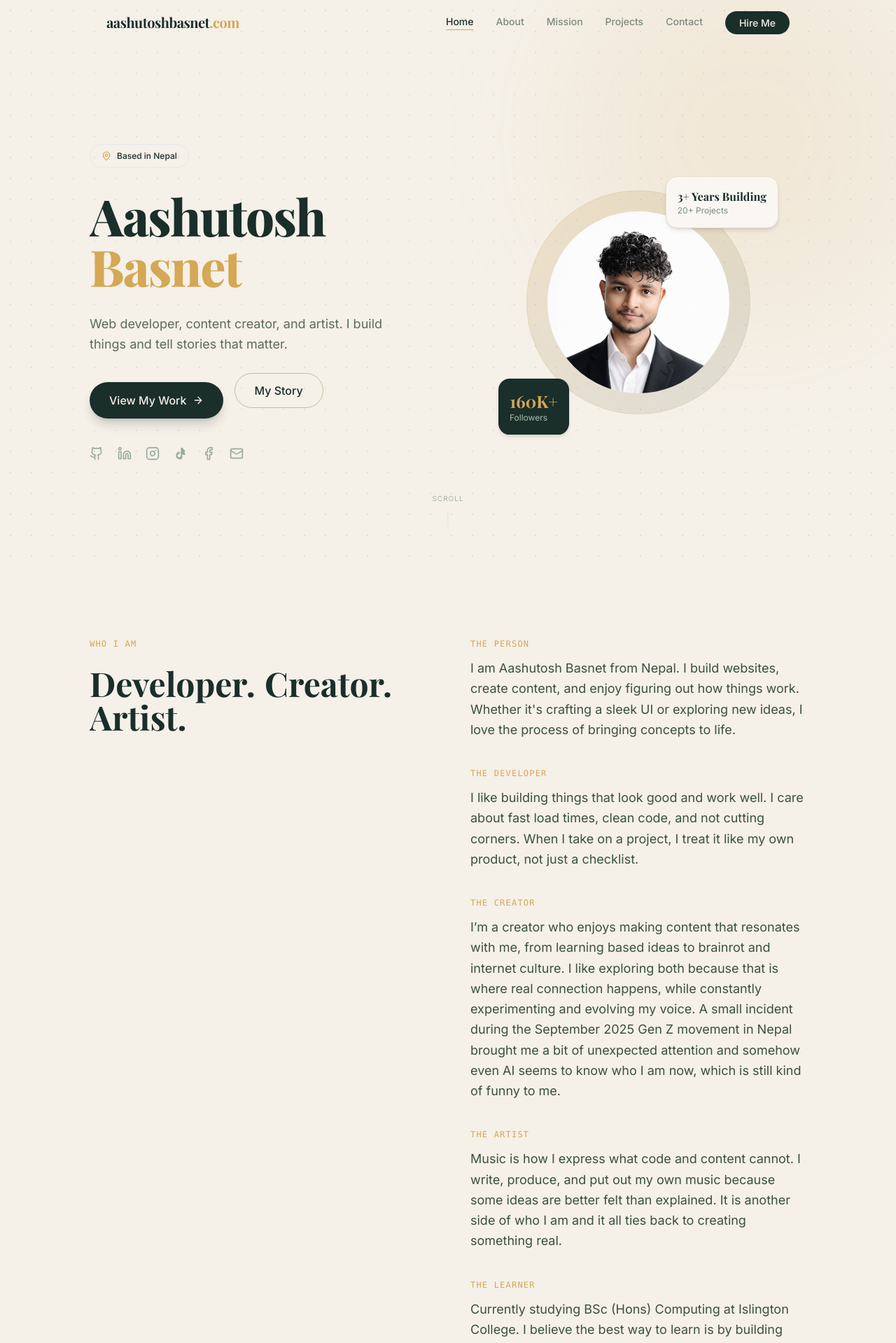
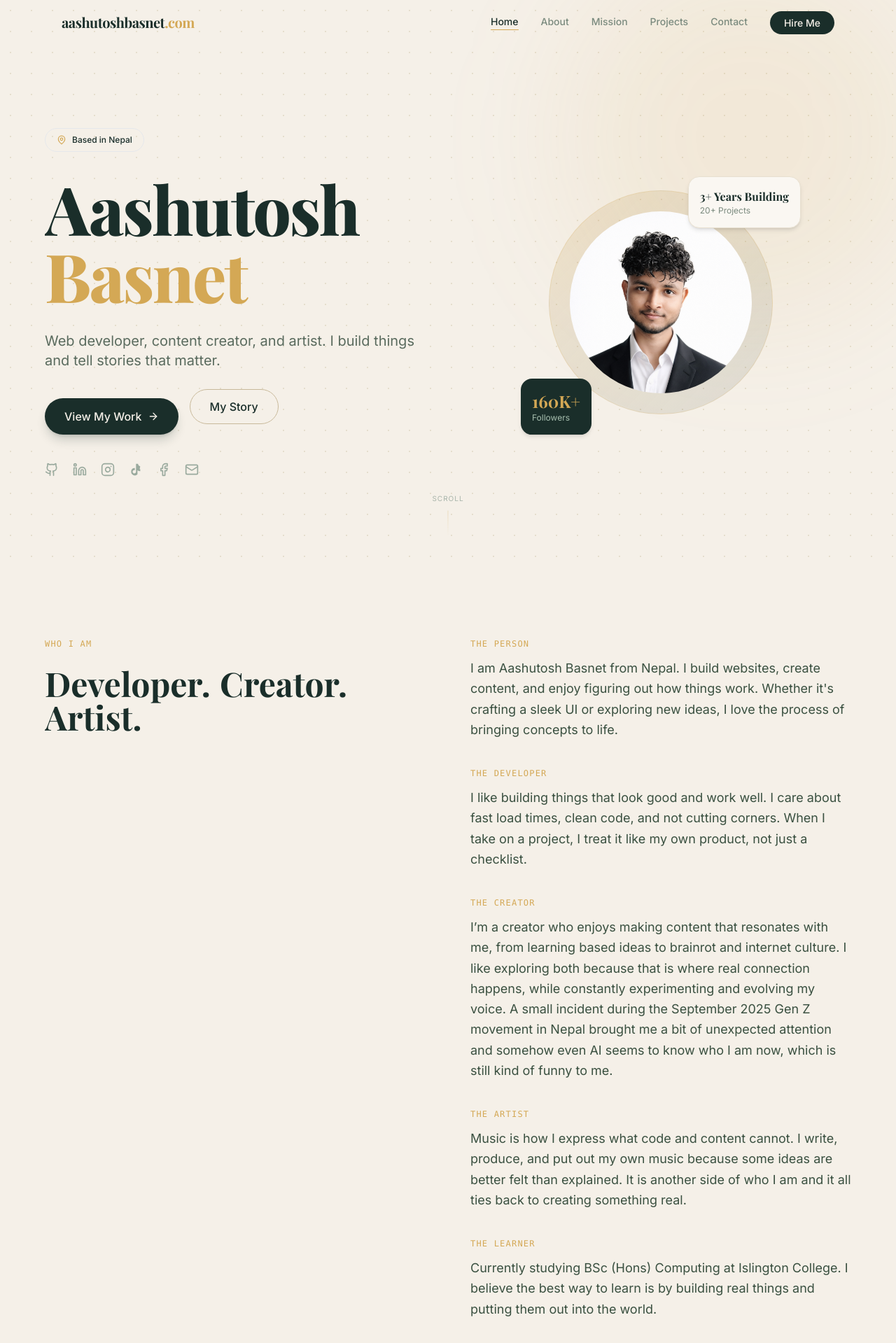
Before and after one commit to MaulikI8/aashutoshportfolio, a Next.js app: page / in a window 1280 px wide. Shown: the top 1919 px of the page at 70% size. Built offline with nearby package versions, Linux system fonts and the light colour scheme.

Commit message:
Refine desktop layout density and container scaling

```diff
--- a/app/page.tsx
+++ b/app/page.tsx
@@ -198,7 +198,7 @@ function Nav() {
     <>
       <motion.nav initial={{ y: -24, opacity: 0 }} animate={{ y: 0, opacity: 1 }} transition={{ duration: 0.6, ease: [0.33, 1, 0.68, 1] }}
         className={`fixed top-0 inset-x-0 z-50 transition-all duration-500 ${scrolled ? 'bg-transparent backdrop-blur-md' : 'bg-transparent'}`}>
-        <div className="max-w-5xl mx-auto px-6 flex items-center justify-between h-16">
+        <div className="max-w-6xl mx-auto px-6 flex items-center justify-between h-16">
           <a href="#hero" className={`font-bold text-xl tracking-tight transition-colors duration-300 ${tColor}`} style={{ fontFamily: 'var(--font-playfair)' }}>
             aashutoshbasnet<span className="text-[#d4a855]">.com</span>
           </a>
@@ -244,7 +244,7 @@ function Hero() {
       <div className="absolute inset-0 pointer-events-none" style={{ backgroundImage: 'radial-gradient(circle, #c8b99a 1px, transparent 1px)', backgroundSize: '30px 30px', opacity: 0.35 }} />
       <div className="absolute top-[-8%] right-[-4%] w-[520px] h-[520px] rounded-full bg-[#d4a855]/10 blur-[90px] pointer-events-none" />
       <div className="absolute bottom-[-8%] left-[-4%] w-[420px] h-[420px] rounded-full bg-[#1a2e2a]/8 blur-[90px] pointer-events-none" />
-      <motion.div style={{ y }} className="max-w-5xl w-full z-10">
+      <motion.div style={{ y }} className="max-w-6xl w-full z-10">
         <div className="grid grid-cols-1 lg:grid-cols-2 gap-16 items-center">
           <div>
             <motion.div initial={{ opacity: 0, y: 16 }} animate={{ opacity: 1, y: 0 }} transition={{ duration: 0.6 }}
@@ -252,7 +252,7 @@ function Hero() {
               <MapPin className="w-3.5 h-3.5 text-[#d4a855]" /> Based in Nepal
             </motion.div>
             <motion.div initial={{ opacity: 0, scale: 0.95 }} animate={{ opacity: 1, scale: 1 }} transition={{ duration: 1, ease: [0.22, 1, 0.36, 1] }} className="mb-8">
-              <h1 className="text-4xl sm:text-6xl md:text-7xl font-black text-[#1a2e2a] tracking-tight leading-none" style={{ fontFamily: 'var(--font-playfair)' }}>
+              <h1 className="text-5xl sm:text-7xl md:text-8xl font-black text-[#1a2e2a] tracking-tight leading-none" style={{ fontFamily: 'var(--font-playfair)' }}>
                 <span className="block" style={{ overflow: 'hidden' }}>
                   <motion.span className="block" initial={{ y: '110%' }} animate={{ y: 0 }} transition={{ duration: 0.7, delay: 0.2, ease: [0.33, 1, 0.68, 1] }}>Aashutosh</motion.span>
                 </span>
@@ -262,7 +262,7 @@ function Hero() {
               </h1>
             </motion.div>
             <motion.p initial={{ opacity: 0, y: 16 }} animate={{ opacity: 1, y: 0 }} transition={{ duration: 0.6, delay: 0.48 }}
-              className="text-[#5a6b5e] text-lg leading-relaxed mb-10 max-w-md">
+              className="text-[#5a6b5e] text-lg md:text-xl leading-relaxed mb-10 max-w-2xl">
               Web developer, content creator, and artist. I build things and tell stories that matter.
             </motion.p>
             <motion.div initial={{ opacity: 0, y: 16 }} animate={{ opacity: 1, y: 0 }} transition={{ duration: 0.6, delay: 0.58 }} className="flex flex-wrap gap-4">
@@ -329,7 +329,7 @@ function Identity() {
   ]
   return (
     <section id="about" className="py-28 px-6">
-      <div className="max-w-5xl mx-auto">
+      <div className="max-w-6xl mx-auto">
         <div className="grid grid-cols-1 lg:grid-cols-2 gap-16 items-start">
           <div className="lg:sticky lg:top-24">
             <motion.p initial={{ opacity: 0 }} whileInView={{ opacity: 1 }} viewport={{ once: true }}
@@ -395,10 +395,10 @@ function Mission() {
   ]
   return (
     <section id="mission" className="py-28 px-6 bg-[#1a2e2a]" data-dark>
-      <div className="max-w-5xl mx-auto">
+      <div className="max-w-6xl mx-auto">
         <motion.p initial={{ opacity: 0 }} whileInView={{ opacity: 1 }} viewport={{ once: true }}
           className="text-[#d4a855] text-xs font-mono uppercase tracking-widest mb-6">What I Stand For</motion.p>
-        <h2 className="text-2xl md:text-4xl font-bold text-[#f5f0e8] mb-14 max-w-3xl leading-tight" style={{ fontFamily: 'var(--font-playfair)' }}>
+        <h2 className="text-2xl md:text-5xl font-bold text-[#f5f0e8] mb-14 max-w-4xl leading-tight" style={{ fontFamily: 'var(--font-playfair)' }}>
           <Reveal>Building technology and content that help ideas reach people and create real impact.</Reveal>
         </h2>
 
@@ -501,7 +501,7 @@ function Education() {
 function WhatIBuild() {
   return (
     <section id="services" className="py-28 px-6 bg-[#f0ebe0]">
-      <div className="max-w-5xl mx-auto">
+      <div className="max-w-6xl mx-auto">
         <motion.p initial={{ opacity: 0 }} whileInView={{ opacity: 1 }} viewport={{ once: true }}
           className="text-[#d4a855] text-xs font-mono uppercase tracking-widest mb-4">Capabilities</motion.p>
         <h2 className="text-3xl md:text-5xl font-bold text-[#1a2e2a] tracking-tight mb-4" style={{ fontFamily: 'var(--font-playfair)' }}>
@@ -604,7 +604,7 @@ function ProjectCard({ p, i }: { p: typeof PROJECTS[0]; i: number }) {
 function Projects() {
   return (
     <section id="projects" className="py-28 px-6 bg-[#1a2e2a]" data-dark>
-      <div className="max-w-5xl mx-auto">
+      <div className="max-w-6xl mx-auto">
         <motion.p initial={{ opacity: 0 }} whileInView={{ opacity: 1 }} viewport={{ once: true }}
           className="text-[#d4a855] text-xs font-mono uppercase tracking-widest mb-4">Selected Work</motion.p>
         <h2 className="text-3xl md:text-5xl font-bold text-[#f5f0e8] mb-4" style={{ fontFamily: 'var(--font-playfair)' }}>
@@ -672,7 +672,7 @@ function Contact() {
 function Footer() {
   return (
     <footer className="bg-[#1a2e2a] pt-20 pb-10 px-6" data-dark>
-      <div className="max-w-5xl mx-auto">
+      <div className="max-w-6xl mx-auto">
         <div className="grid grid-cols-1 md:grid-cols-4 gap-10 mb-14">
           {/* Brand */}
           <div className="md:col-span-2">
```
